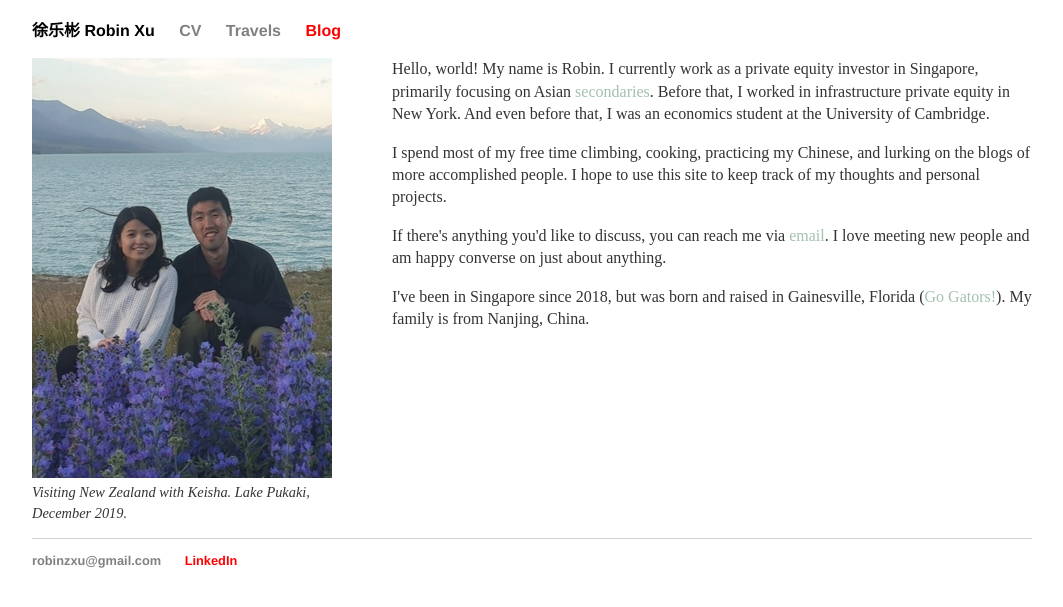
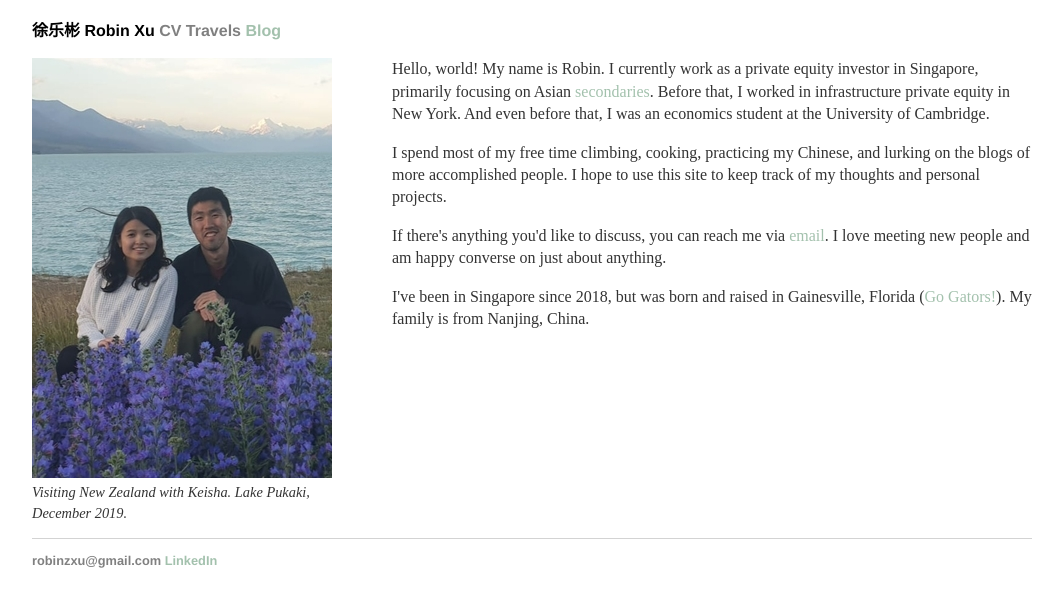
Before and after one commit to robinzxu/robinzxu.github.io, a Jekyll site: the page index.html, which Jekyll copies as it is, in a window 1280 px wide. Shown: the top 607 px of the page, without its empty margins (108-1171 px from the left). Built offline with Jekyll 4.4.1, drawn with Linux system fonts in a browser that asks for light colours.

Commit message:
Update main.css

```diff
--- a/css/main.css
+++ b/css/main.css
@@ -12,7 +12,7 @@
 h4 { font-size: 1.125em; }
 
 nav ul, footer ul { font-size: 1.0em; font-family: 'Helvetica', 'Arial', 'Sans-Serif'; padding: 0px; list-style: none; font-weight: bold; }
-nav ul li, footer ul li { display: inline; margin-right: 20px; }
+nav ul li, footer ul li { display: inline; margin-right: 0px; }
 
 #home a {
     color: #000000;
@@ -20,11 +20,6 @@
 
 .link a {
     color: #808080;
-}
-
-.lastLink a {
-    color: red;
-    margin-right: 0px;
 }
 
 footer { border-top: 1px solid #d3d3d3; font-size: 0.8em; }
```
